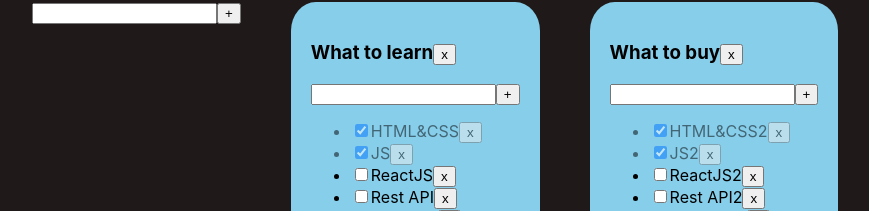
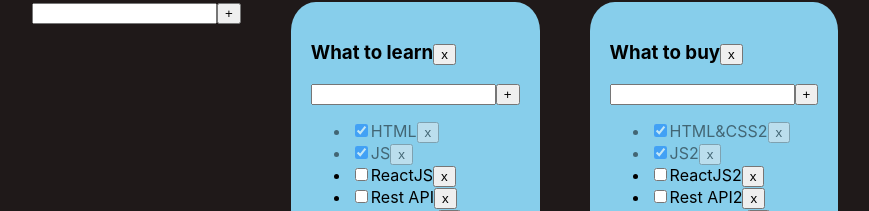
Before and after one commit to lgnvmaksim/todolist-with-git, a React (Create React App) app: page / in a window 1280 px wide. Shown: the part 98-309 px from the top of the page, without its empty margins (68-937 px from the left). Built offline with nearby package versions, Linux system fonts and the light colour scheme.

Commit message:
change on commit

```diff
--- a/src/App.tsx
+++ b/src/App.tsx
@@ -35,7 +35,7 @@
 
     let [tasks, setTasks] = useState<TaskKeyType>({
         [todolistID1]: [
-            {id: v1(), title: "HTML&CSS", isDone: true},
+            {id: v1(), title: "HTML", isDone: true},
             {id: v1(), title: "JS", isDone: true},
             {id: v1(), title: "ReactJS", isDone: false},
             {id: v1(), title: "Rest API", isDone: false},
```
